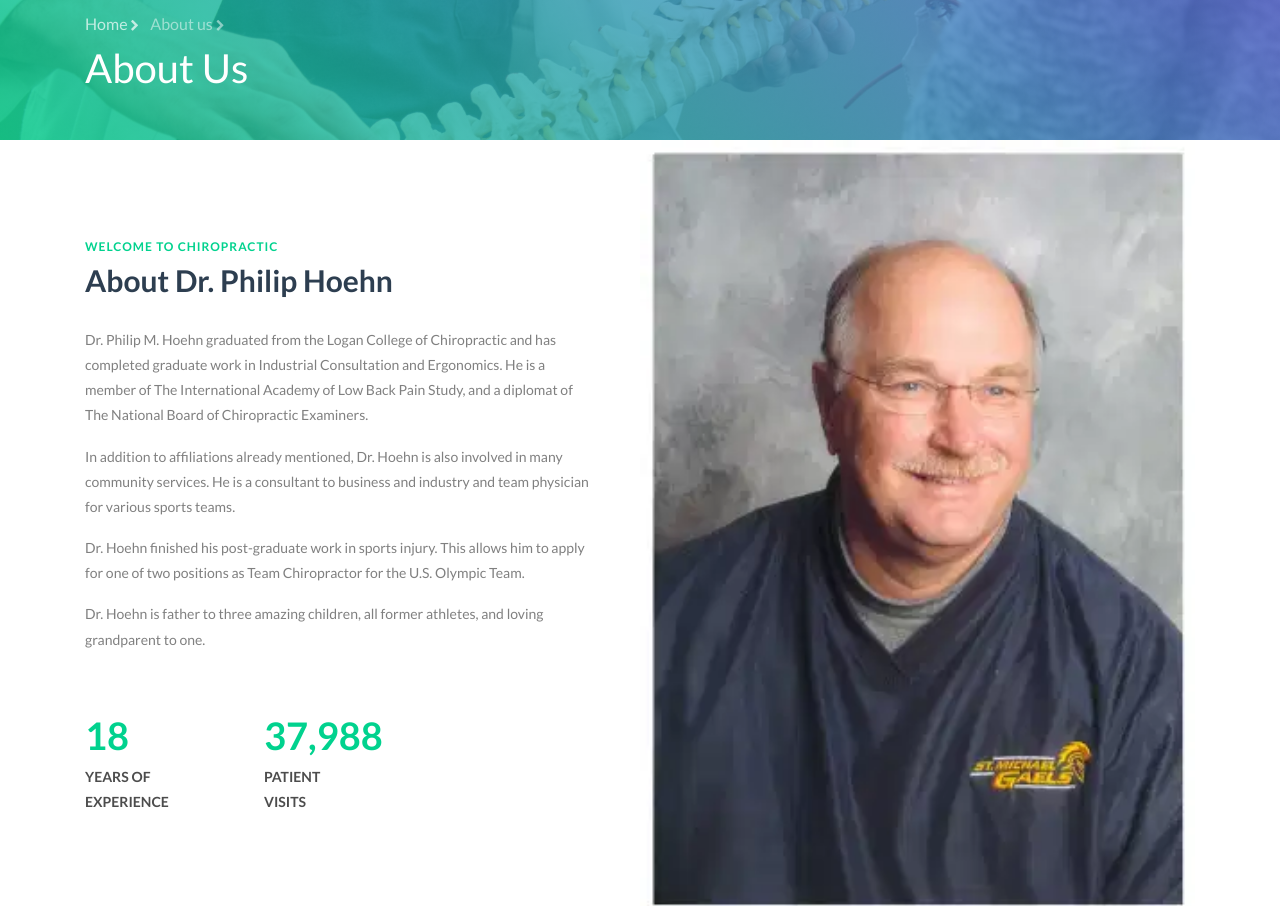
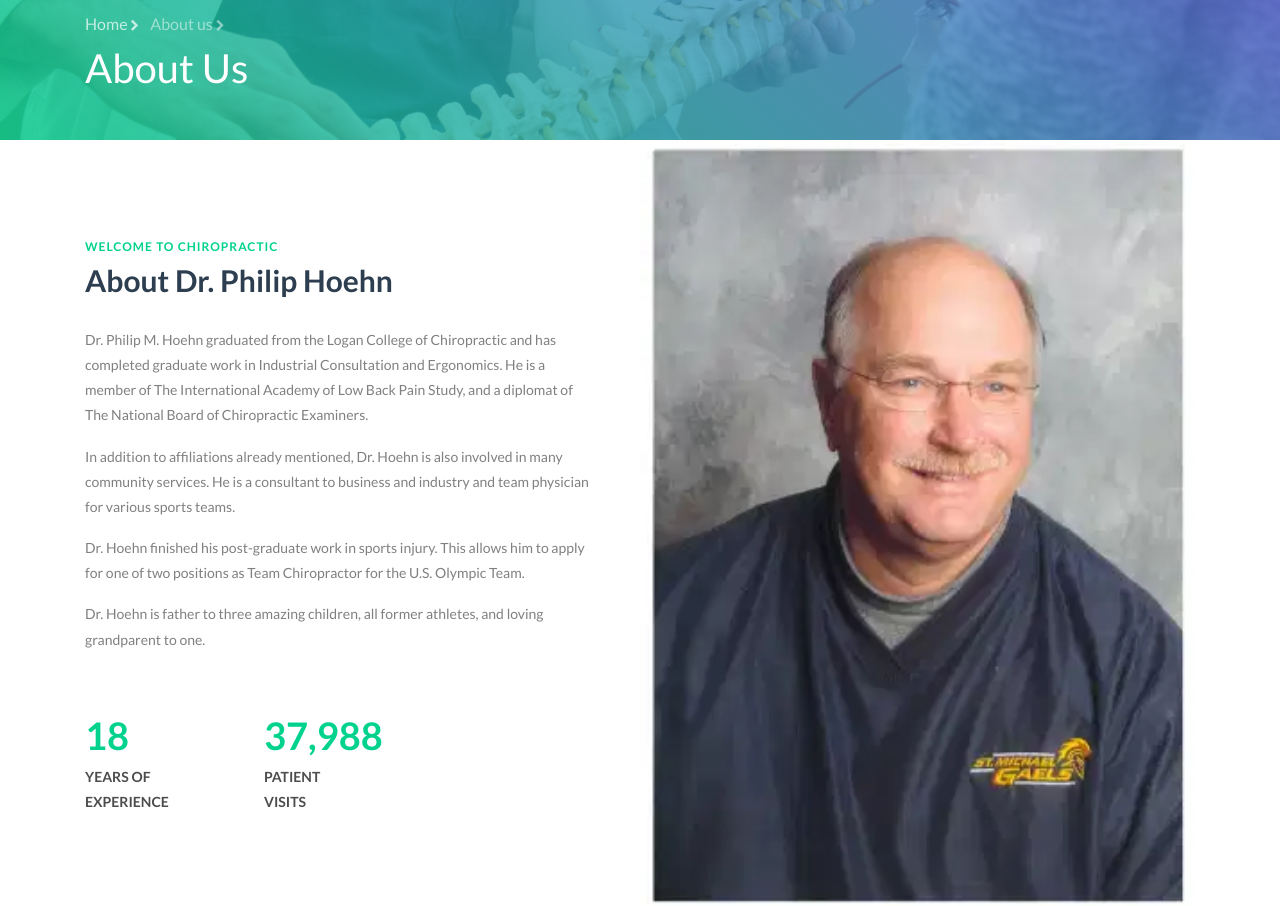
Before and after one commit to hoehnkat/drphilhoehn.github.io, a plain HTML site: page about.html in a window 1280 px wide. Shown: the part 412-1318 px from the top of the page. Drawn offline with Linux system fonts and the light colour scheme; some packages are replaced by stand-ins of ours; no server answers.

Commit message:
Update about.html

```diff
--- a/about.html
+++ b/about.html
@@ -85,7 +85,7 @@
       <div class="row d-flex no-gutters">
         <div class="col-md-6 d-flex order-md-last">
 
-			<div class="img img-video d-flex align-self-stretch align-items-center justify-content-center mb-4 mb-sm-0" style="background-image:url(images/headshot.PNG);">
+			<div class="img  d-flex align-self-stretch align-items-center justify-content-center mb-4 mb-sm-0" style="background-image:url(images/headshot.png);">
 
           </div>
         </div>
```
